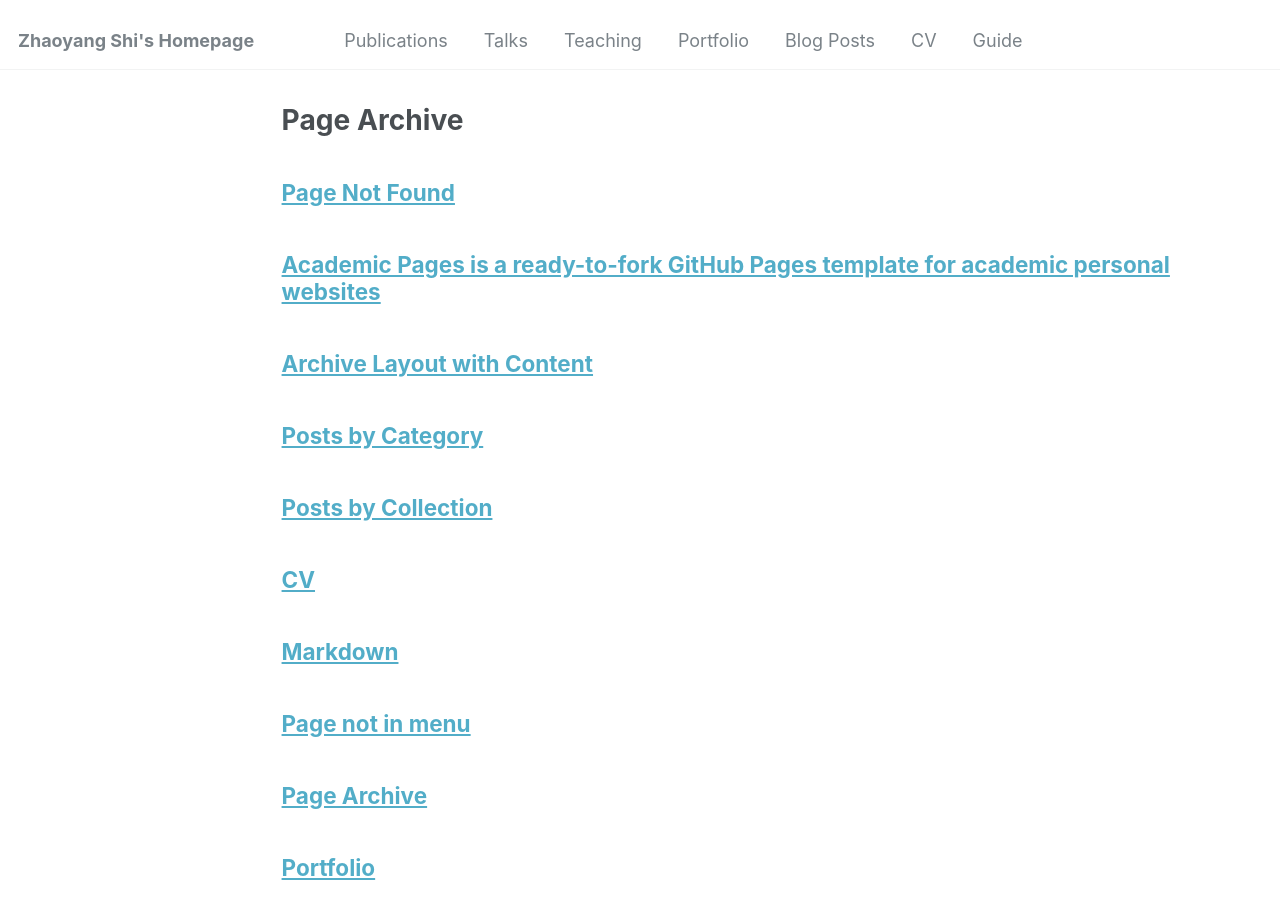
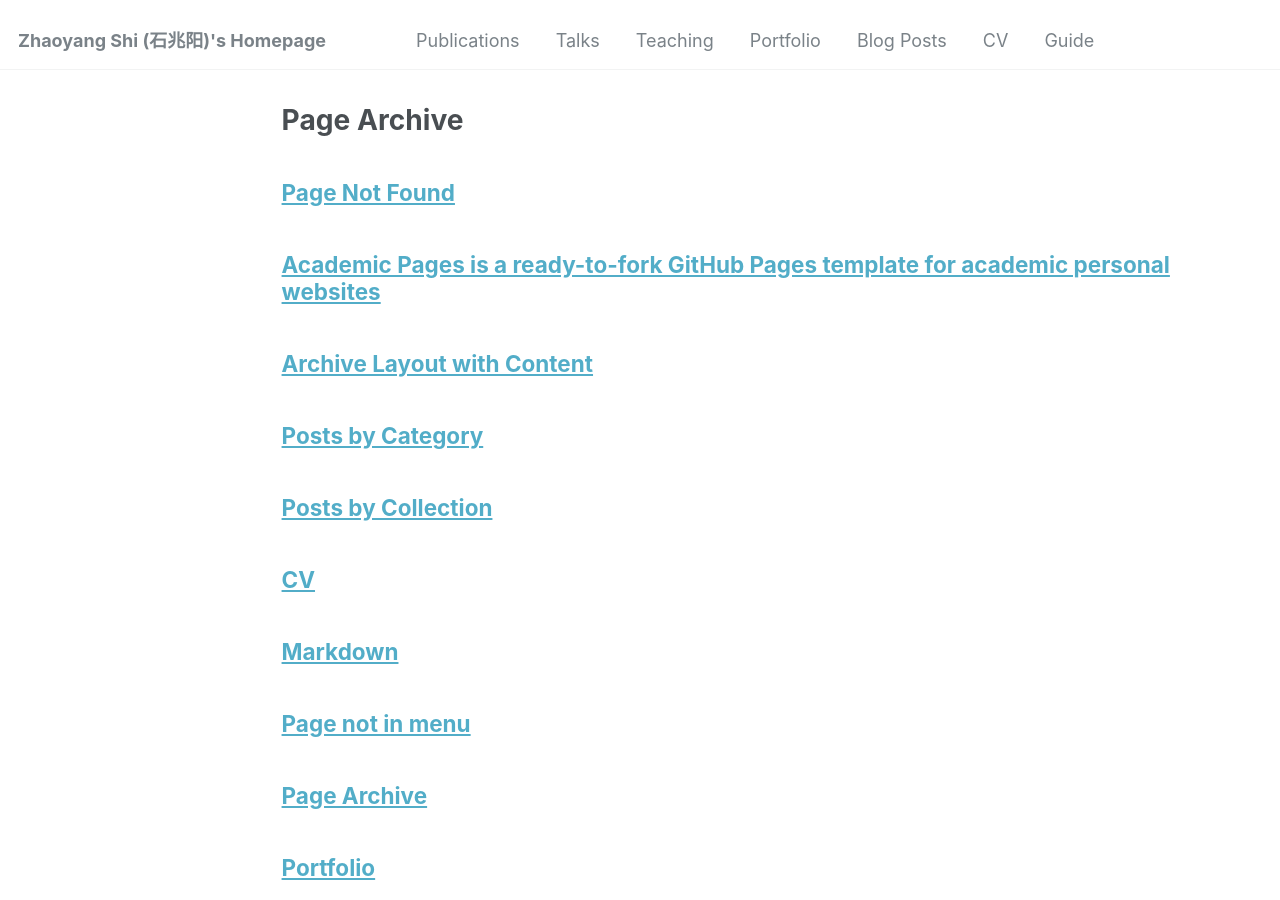
Before and after one commit to 10Mzys/website, a Jekyll site: the page built from _pages/page-archive.html, in a window 1280 px wide and 900 px high. Built offline with Jekyll 4.4.1, drawn with Linux system fonts in a browser that asks for light colours.

Commit message:
Update _config.yml

```diff
--- a/_config.yml
+++ b/_config.yml
@@ -8,7 +8,7 @@
 
 # Basic Site Settings
 locale                   : "en-US"
-title                    : "Zhaoyang Shi's Homepage"
+title                    : "Zhaoyang Shi (石兆阳)'s Homepage"
 title_separator          : "-"
 name                     : &name "Your Name"
 description              : &description "personal description"
@@ -22,7 +22,7 @@ repository               : "academicpages/academicpages.github.io"
 author:
   # Biographic information
   avatar           : "profile.png"
-  name             : "Zhaoyang Shi (石兆阳)"
+  name             : "Zhaoyang Shi"
   pronouns         : # example: "she/her"
   bio              : "Short biography for the left-hand sidebar"
   location         : "Earth"
```
